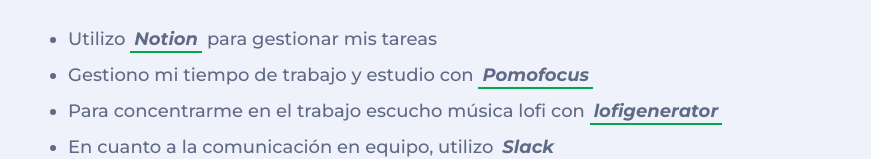
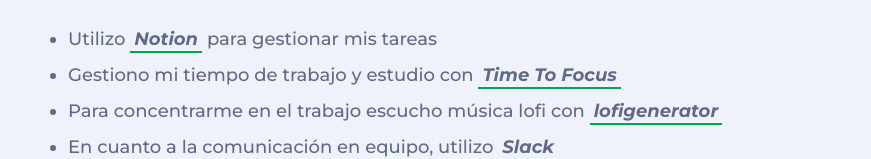
Before and after one commit to Uvacoder/port-abrahamcalsin, a Next.js app: page /uses in a window 1280 px wide. Shown: the part 959-1118 px from the top of the page, without its empty margins (204-1075 px from the left). Built offline with nearby package versions, Linux system fonts and the light colour scheme.

Commit message:
update the uses page

```diff
--- a/pages/uses/index.tsx
+++ b/pages/uses/index.tsx
@@ -90,7 +90,7 @@
             Utilizo <Hyperlink href="https://www.notion.so/">Notion</Hyperlink> para gestionar mis tareas
           </li>
           <li>
-            Gestiono mi tiempo de trabajo y estudio con <Hyperlink href="https://pomofocus.io/">Pomofocus</Hyperlink>
+            Gestiono mi tiempo de trabajo y estudio con <Hyperlink href="https://time-to-focus.yonycalsin.com/">Time To Focus</Hyperlink>
           </li>
           <li>
             Para concentrarme en el trabajo escucho música lofi con{' '}
```
